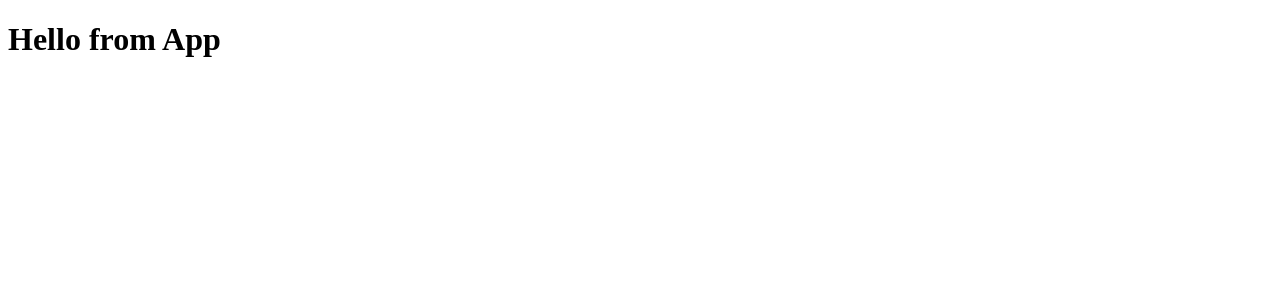
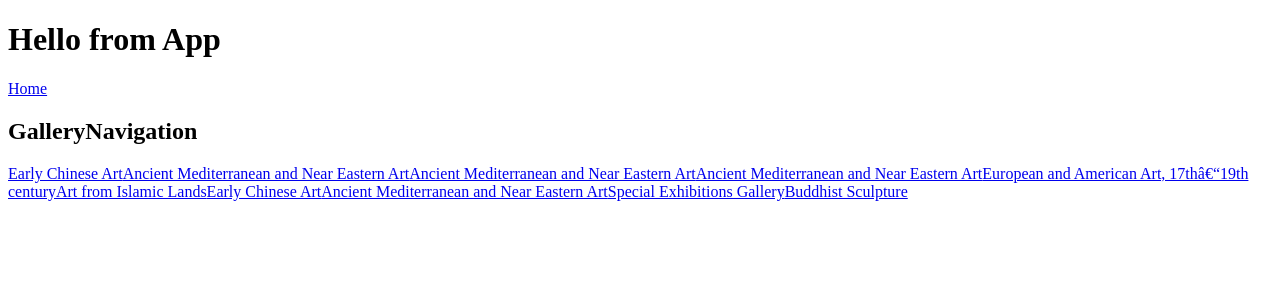
Before and after one commit to bryantt23/art-museum, a React (Create React App) app: page / in a window 1280 px wide. Shown: the top 300 px of the page. Built offline with nearby package versions, Linux system fonts and the light colour scheme.

Commit message:
add links

```diff
--- a/src/App.js
+++ b/src/App.js
@@ -1,7 +1,13 @@
 import harvardArt from './data/harvardArt';
+import GalleryNavigation from './components/GalleryNavigation/GalleryNavigation';
 
 function App() {
-  return <h1>Hello from App</h1>;
+  return (
+    <div>
+      <h1>Hello from App</h1>
+      <GalleryNavigation galleries={harvardArt.records} />
+    </div>
+  );
 }
 
 export default App;
--- /dev/null
+++ b/src/components/GalleryNavigation/GalleryNavigation.js
@@ -0,0 +1,22 @@
+import React from 'react';
+import { NavLink } from 'react-router-dom';
+
+function GalleryNavigation({ galleries }) {
+  console.log(
+    '🚀 ~ file: GalleryNavigation.js ~ line 4 ~ GalleryNavigation ~ galleries',
+    galleries
+  );
+  return (
+    <nav>
+      <NavLink to='/'>Home</NavLink>
+      <h1>GalleryNavigation</h1>
+      {galleries.map(gallery => (
+        <NavLink key={gallery.id} to={`/galleries/${gallery.galleryid}`}>
+          {gallery.name}
+        </NavLink>
+      ))}
+    </nav>
+  );
+}
+
+export default GalleryNavigation;
```
